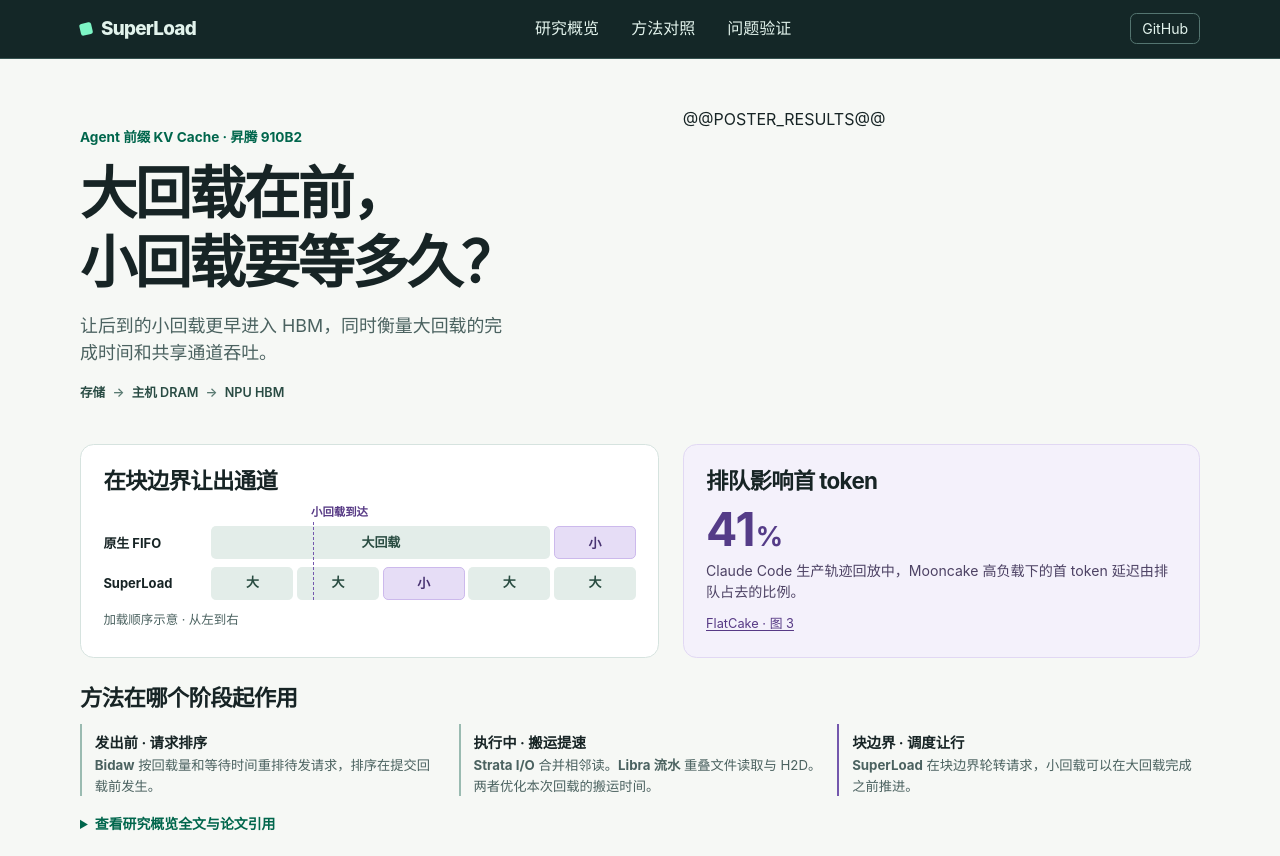
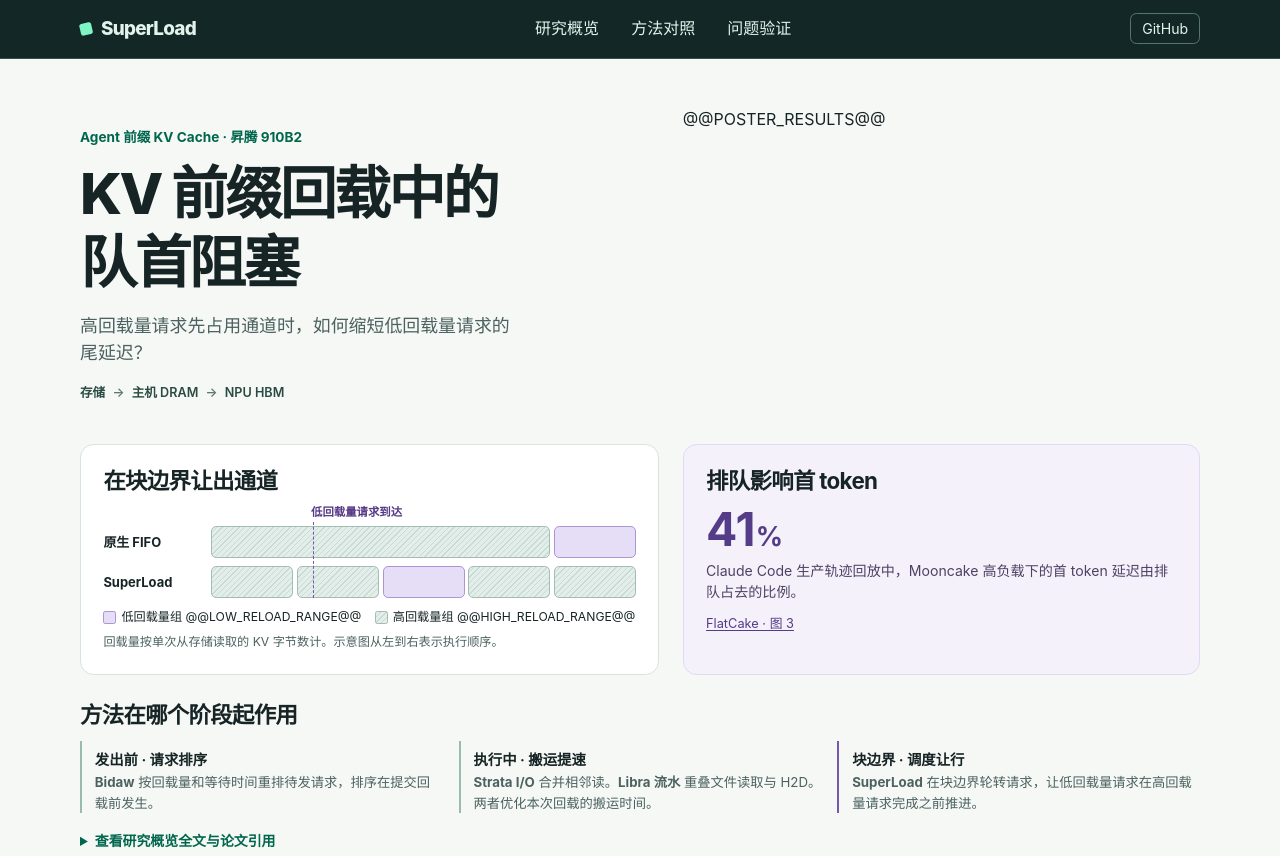
Before and after one commit to KimmoZAG/SuperLoad, a plain HTML site: page report/static/index.html in a window 1280 px wide. Shown: the top 856 px of the page. Drawn offline with Linux system fonts and the light colour scheme; files that its build step writes are made by us from their sources.

Commit message:
Use consistent KV reload volume terminology

```diff
--- a/report/static/index.html
+++ b/report/static/index.html
@@ -25,8 +25,8 @@
       <div class="poster-opening">
         <div class="poster-intro">
           <p class="poster-context">Agent 前缀 KV Cache · 昇腾 910B2</p>
-          <h1 id="overview-title">大回载在前，<br>小回载要等多久？</h1>
-          <p class="poster-question">让后到的小回载更早进入 HBM，同时衡量大回载的完成时间和共享通道吞吐。</p>
+          <h1 id="overview-title">KV 前缀回载中的<br>队首阻塞</h1>
+          <p class="poster-question">高回载量请求先占用通道时，如何缩短低回载量请求的尾延迟？</p>
           <ol class="reload-path" aria-label="KV 回载路径">
             <li>存储</li>
             <li>主机 DRAM</li>
@@ -39,23 +39,28 @@
       <div class="poster-evidence">
         <section class="poster-flow" aria-labelledby="poster-flow-title">
           <h2 id="poster-flow-title">在块边界让出通道</h2>
-          <div class="timeline" role="img" aria-label="小回载在大回载开始后到达。原生 FIFO 处理完整的大回载后才处理小回载。SuperLoad 按块轮转，小回载可在大回载的块之间执行。">
-            <div class="timeline-arrival" aria-hidden="true"><span>小回载到达</span></div>
+          <div class="timeline" role="img" aria-label="原生 FIFO 按请求调度，后到的低回载量请求需等待高回载量请求完成。SuperLoad 按块轮转，低回载量请求可在块边界获得通道。">
+            <div class="timeline-arrival" aria-hidden="true"><span>低回载量请求到达</span></div>
             <div class="timeline-row" aria-hidden="true">
               <span>原生 FIFO</span>
               <div class="timeline-lane timeline-fifo">
-                <b class="large-slot">大回载</b><b class="small-slot">小</b>
+                <span class="high-volume-slot"></span><span class="low-volume-slot"></span>
               </div>
             </div>
             <div class="timeline-row" aria-hidden="true">
               <span>SuperLoad</span>
               <div class="timeline-lane timeline-chunks">
-                <b class="large-slot">大</b><b class="large-slot">大</b><b class="small-slot">小</b>
-                <b class="large-slot">大</b><b class="large-slot">大</b>
+                <span class="high-volume-slot"></span><span class="high-volume-slot"></span>
+                <span class="low-volume-slot"></span>
+                <span class="high-volume-slot"></span><span class="high-volume-slot"></span>
               </div>
             </div>
           </div>
-          <p class="timeline-caption">加载顺序示意 · 从左到右</p>
+          <div class="timeline-key" aria-label="回载量分组">
+            <span class="low-volume-key">低回载量组 @@LOW_RELOAD_RANGE@@</span>
+            <span class="high-volume-key">高回载量组 @@HIGH_RELOAD_RANGE@@</span>
+          </div>
+          <p class="timeline-caption">回载量按单次从存储读取的 KV 字节数计。示意图从左到右表示执行顺序。</p>
         </section>
         <section class="poster-motivation" aria-labelledby="poster-motivation-title">
           <h2 id="poster-motivation-title">排队影响首 token</h2>
@@ -78,7 +83,7 @@
           </article>
           <article>
             <h3>块边界 · 调度让行</h3>
-            <p><strong>SuperLoad</strong> 在块边界轮转请求，小回载可以在大回载完成之前推进。</p>
+            <p><strong>SuperLoad</strong> 在块边界轮转请求，让低回载量请求在高回载量请求完成之前推进。</p>
           </article>
         </div>
       </section>
--- a/report/static/style.css
+++ b/report/static/style.css
@@ -41,7 +41,7 @@ h3 { font-size: 1.15rem; margin-bottom: .5rem; }
 .research-poster {
   --signal: #7458ad;
   --signal-light: #e6ddf6;
-  --large-block: #e3ede9;
+  --high-volume: #e3ede9;
   --poster-border: #d6e3df;
 }
 .poster-opening, .poster-evidence {
@@ -161,11 +161,23 @@ h3 { font-size: 1.15rem; margin-bottom: .5rem; }
   font-weight: 670;
 }
 .timeline-lane { display: grid; grid-template-columns: repeat(5, minmax(0, 1fr)); gap: .22rem; }
-.timeline-fifo .large-slot { grid-column: span 4; }
-.timeline-lane b { padding: .34rem .08rem; border-radius: .32rem; text-align: center; }
-.large-slot { background: var(--large-block); color: #284b40; }
-.small-slot { background: var(--signal-light); color: #493372; border: 1px solid #ccb9ec; }
-.timeline-caption { margin: .65rem 0 0; color: var(--muted); font-size: .78rem; }
+.timeline-fifo .high-volume-slot { grid-column: span 4; }
+.timeline-lane span { min-height: 2rem; border-radius: .32rem; }
+.high-volume-slot, .high-volume-key::before {
+  background: repeating-linear-gradient(135deg, var(--high-volume) 0 3px, #c7dbd2 3px 4px);
+  border: 1px solid #a4bdb2;
+}
+.low-volume-slot, .low-volume-key::before { background: var(--signal-light); border: 1px solid #ad95d4; }
+.timeline-key {
+  display: flex;
+  flex-wrap: wrap;
+  gap: .24rem .85rem;
+  margin-top: .65rem;
+  font-size: .76rem;
+}
+.timeline-key span { display: inline-flex; align-items: center; gap: .32rem; }
+.timeline-key span::before { content: ""; width: .68rem; height: .68rem; border-radius: .14rem; }
+.timeline-caption { margin: .35rem 0 0; color: var(--muted); font-size: .76rem; }
 .poster-motivation { background: #f4f1fb; border-color: #e1d8f3; }
 .motivation-value { display: block; font-size: clamp(2rem, 4.5vw, 2.9rem); color: #553c88; line-height: 1; }
 .motivation-value span { font-size: .58em; }
```
Also changed, not shown: 9 other files.
